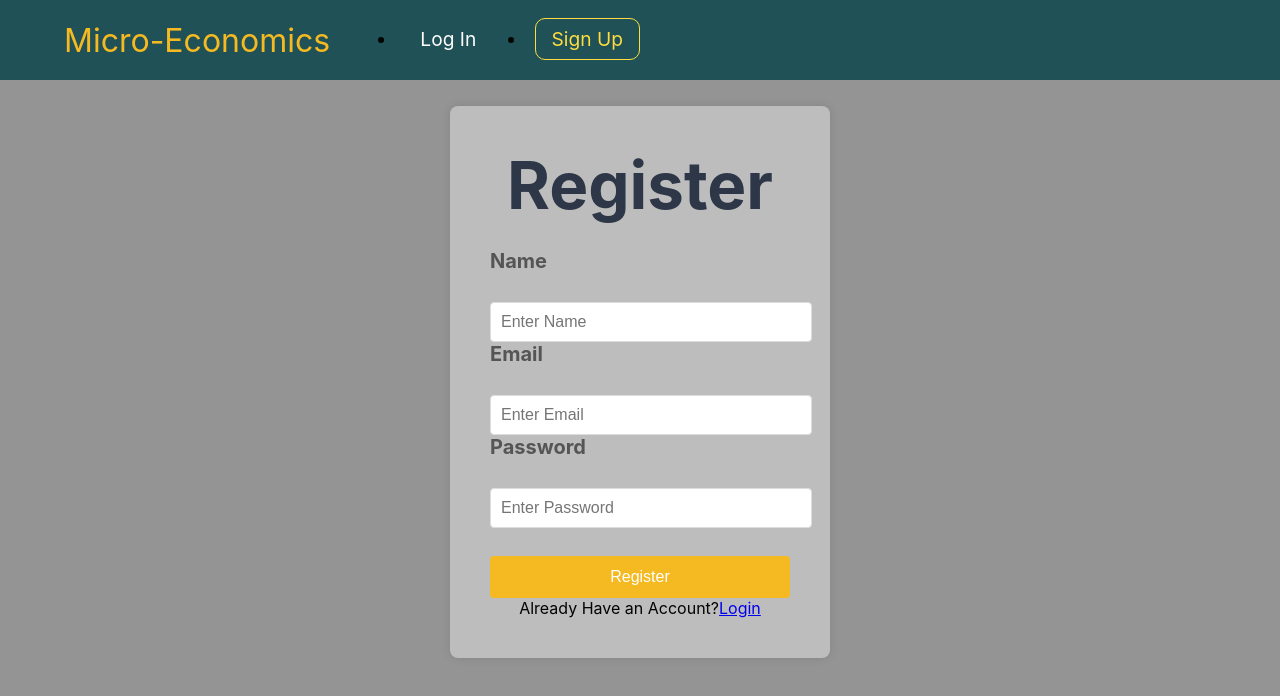
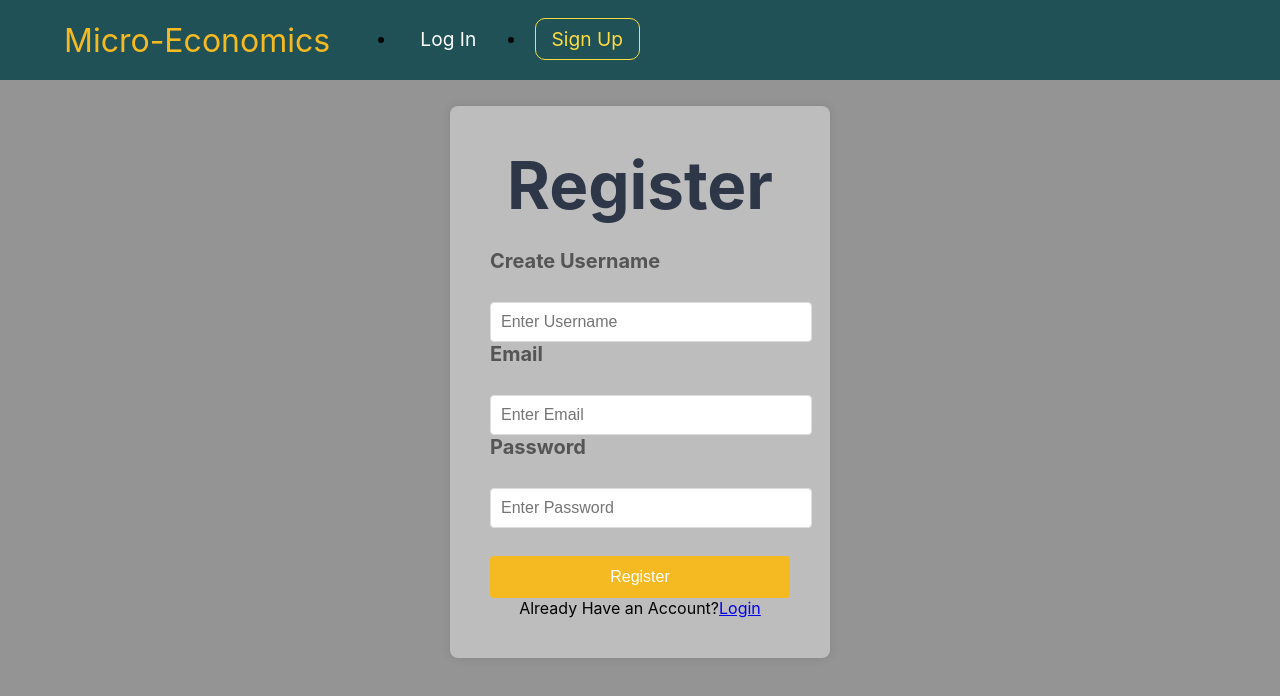
Before and after one commit to sim1-low/Skripsie, a React (Vite) app in the folder s-app/: page /SignUpForm in a window 1280 px wide. Shown: the top 696 px of the page. Built offline with nearby package versions, Linux system fonts and the light colour scheme.

Commit message:
Update SignUpForm.jsx

```diff
--- a/s-app/src/SignUpForm.jsx
+++ b/s-app/src/SignUpForm.jsx
@@ -27,11 +27,11 @@ function Signup(){
                 <form onSubmit={handleSubmit}>
                 <div>
                     <label class="input-label" htmlFor="name">
-                        Name
+                        Create Username
                     </label>
                     <input class="input-group"
                         type="name"
-                        placeholder="Enter Name"
+                        placeholder="Enter Username"
                         autoComplete="off"
                         name="name"
                         onChange={(e) => setName(e.target.value)}
```
